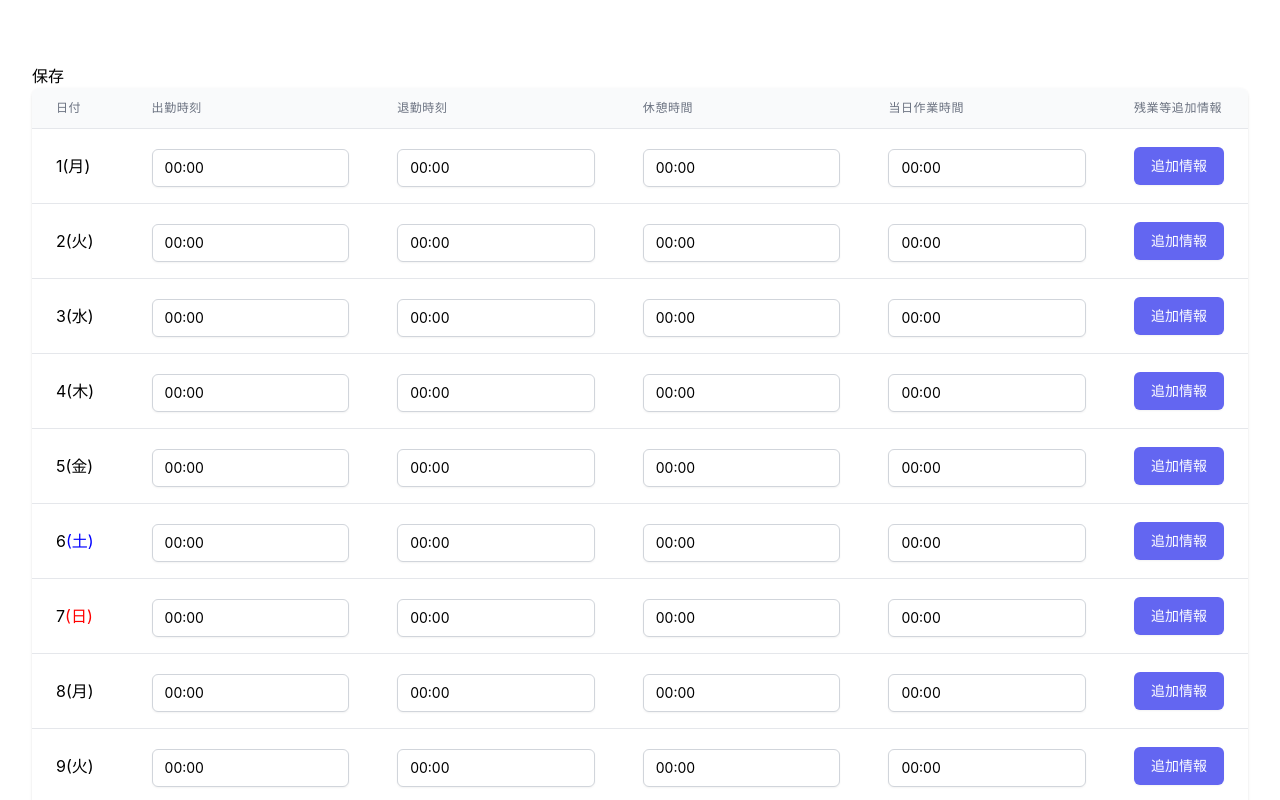
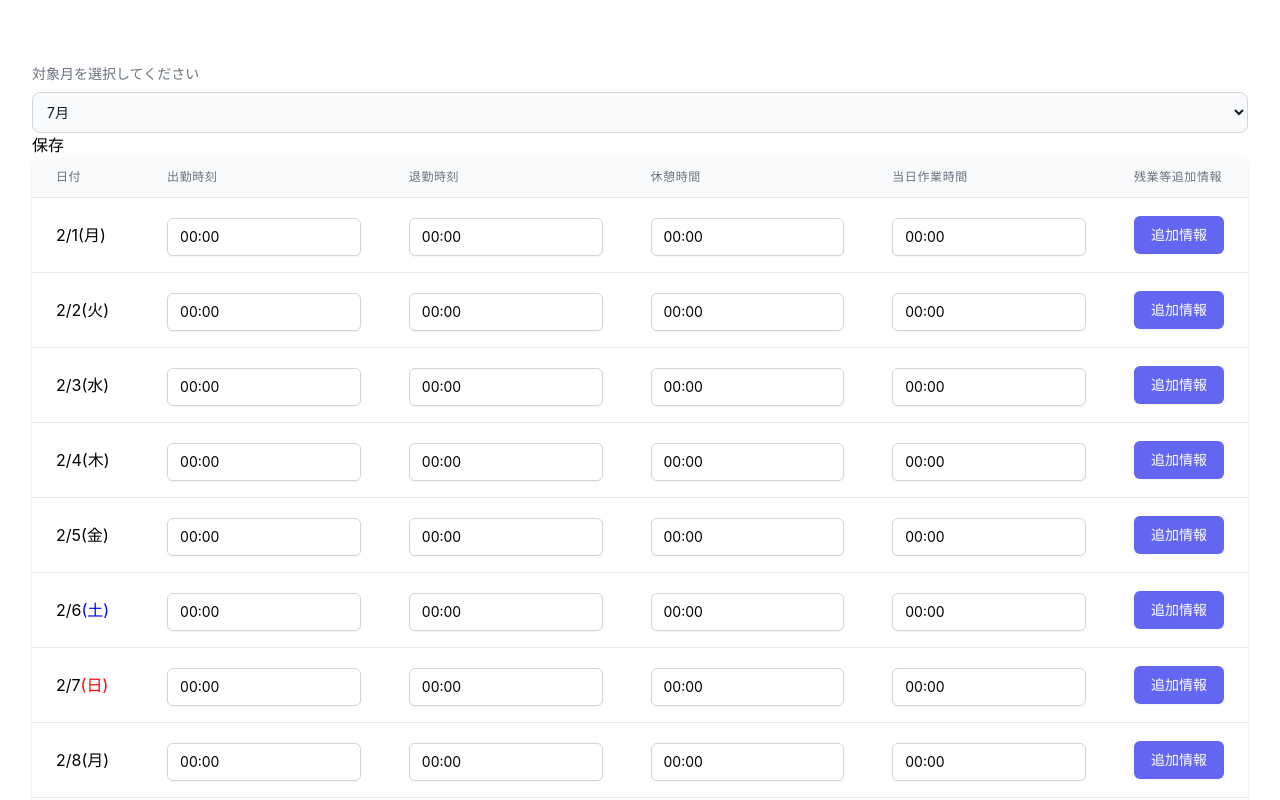
Before and after one commit to wasipo/attdn, a Next.js app in the folder packages/frontend/: page / in a window 1280 px wide. Shown: the top 800 px of the page. Built offline with nearby package versions, Linux system fonts and the light colour scheme.

Commit message:
React知らないことが多すぎ

```diff
--- a/packages/frontend/layouts/WorkScheduleLayout.tsx
+++ b/packages/frontend/layouts/WorkScheduleLayout.tsx
@@ -68,6 +68,15 @@ const WorkScheduleLayout = () => {
 
     return (
         <form onSubmit={handleSubmit(submit)}>
+            <label htmlFor="countries" className="block mb-2 text-sm font-medium text-gray-500 dark:text-gray-400">対象月を選択してください</label>
+            <select id="countries"
+                    className="bg-gray-50 border border-gray-300 text-gray-900 text-sm rounded-lg focus:ring-blue-500 focus:border-blue-500 block w-full p-2.5 dark:bg-gray-700 dark:border-gray-600 dark:placeholder-gray-400 dark:text-white dark:focus:ring-blue-500 dark:focus:border-blue-500">
+                <option selected value="7">7月</option>
+                <option value="6">6月</option>
+                <option value="5">5月</option>
+                <option value="4">4月</option>
+                <option value="3">3月</option>
+            </select>
             <button>保存</button>
             <div className="flex flex-col">
                 <div className="-my-2 overflow-x-auto sm:-mx-6 lg:-mx-8">
--- a/packages/frontend/lib/data/WorkSchedule.ts
+++ b/packages/frontend/lib/data/WorkSchedule.ts
@@ -23,6 +23,9 @@ export type WorkScheduleType = {
 
 
 export type WorkScheduleRows = {
+    year: number,
+    month: number,
+    day: number,
     WorkScheduleRow: {
         rowNumber: number
         startDate: string
--- a/packages/frontend/parts/Attendance.tsx
+++ b/packages/frontend/parts/Attendance.tsx
@@ -25,6 +25,9 @@ export const Attendance = (props: workSchedule) => {
     valueAsNumber: false,
     valueAsString: true,
   }
+
+
+
 
   return (
     <input name={props.inputName} type="text"
--- a/packages/frontend/parts/WorkSchedule.tsx
+++ b/packages/frontend/parts/WorkSchedule.tsx
@@ -86,20 +86,23 @@ const WorkSchedule = (props: parentSchedule) => {
 
   const modalControl = (isState: boolean) => setShowModal(isState)
   const getClickRow = (rowNumber: number) => setRow(rowNumber)
+  const getMonth = ():string => String((new Date().getMonth()+1));
 
   return (
     <>
       {
         controlledFields.map((field, i: number) => {
-          let name = ['startDate', 'endDate', 'restTime', 'resultTime'];
+          const name: Array<string> = ['startDate', 'endDate', 'restTime', 'resultTime'];
 
+          // https://qiita.com/FumioNonaka/items/943909dee793ee63416b
+          // 子コンポーネント化したフォームからSubmitキック
           return (
             <tr key={'tr' + i}>
               <td key={KeyName.day + i} className="px-6 py-4 whitespace-nowrap">
-                {field.rowNumber}{setDayOfWeekColor(getDayOfWeek(i), i)}
+                {getMonth()+'/'+field.rowNumber}{setDayOfWeekColor(getDayOfWeek(i), i)}
               </td>
               <td key={KeyName.attendance + i} className="px-6 py-4 whitespace-nowrap">
-                <Attendance register={register} key={'at' + i} rowNumber={i} inputName={name[0]}/>
+                <Attendance register={register} key={'at' + i} rowNumber={i} inputName={name[0]} />
               </td>
               <td key={KeyName.leave + i} className="px-6 py-4 whitespace-nowrap">
                 <ClockingOut register={register} key={'cl' + i} rowNumber={i} inputName={name[1]}/>
@@ -119,7 +122,7 @@ const WorkSchedule = (props: parentSchedule) => {
         })
       }
       <Modal isShow={isShow} targetRow={targetRow} modalContol={modalControl} cancelButtonRef={cancelButtonRef}/>
-      <ResultAttendanceTime control={control}/>
+      {/*<ResultAttendanceTime control={control}/>*/}
     </>
   )
 }
```
